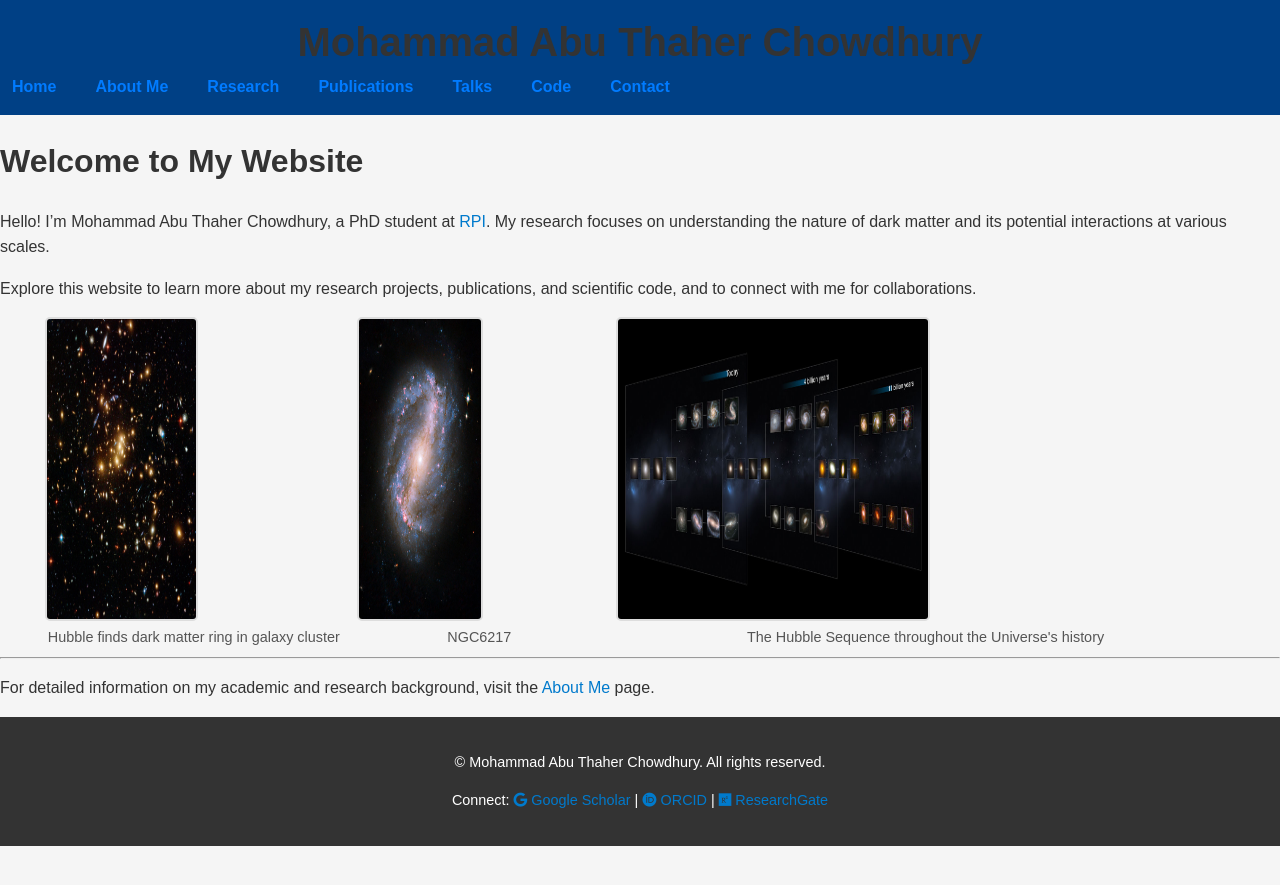
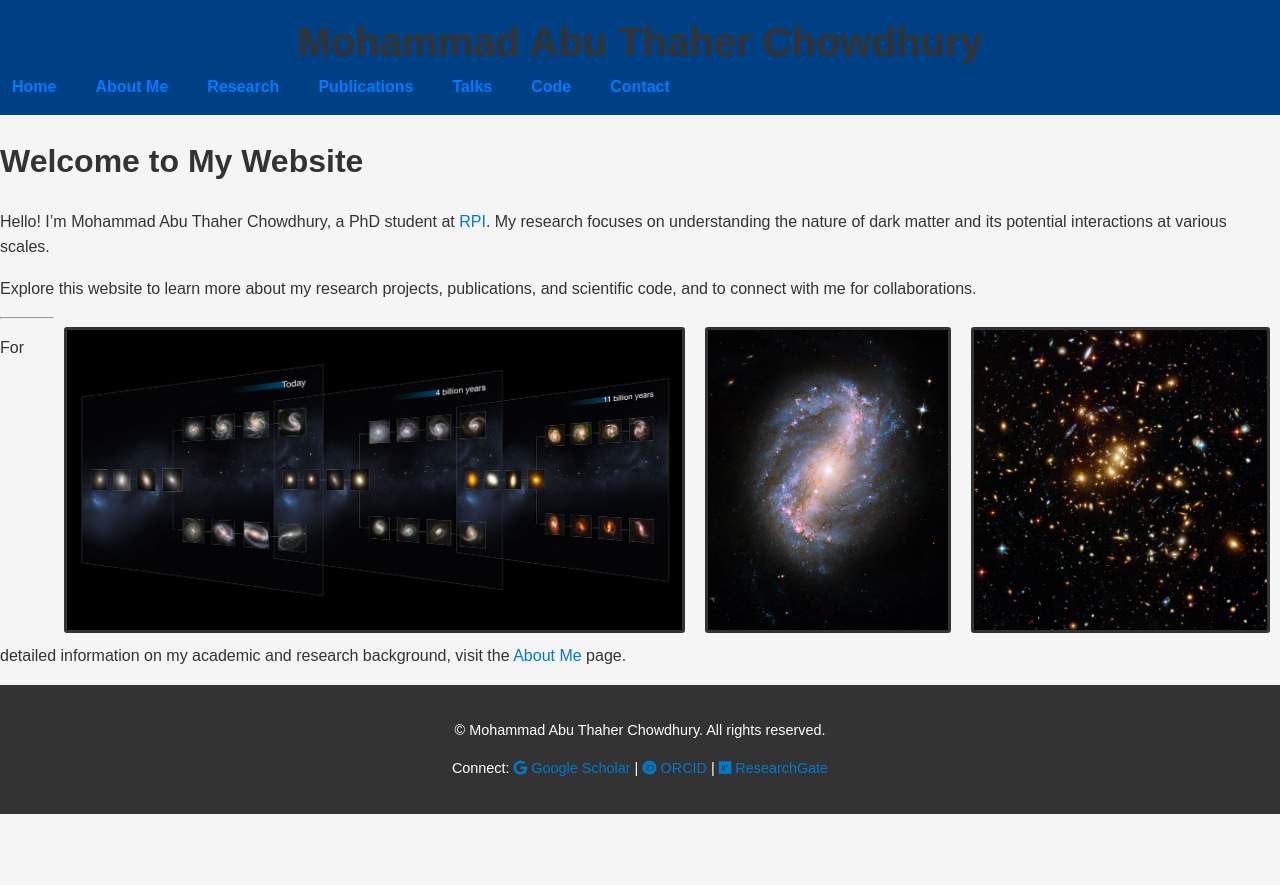
Before and after one commit to matc-thaher/website, a Jekyll site: the page built from index.md, in a window 1280 px wide. Shown: the top 885 px of the page. Built offline with Jekyll 4.4.1, drawn with Linux system fonts in a browser that asks for light colours.

Commit message:
Update index.md

```diff
--- a/index.md
+++ b/index.md
@@ -10,21 +10,9 @@ Hello! I’m Mohammad Abu Thaher Chowdhury, a PhD student at [RPI](https://www.r
 
 Explore this website to learn more about my research projects, publications, and scientific code, and to connect with me for collaborations.
 
-<div class="image-gallery">
-    <figure>
-        <img src="/assets/Images/DM_ring_galxycluster.jpg" alt="Description of image 1">
-        <figcaption>Hubble finds dark matter ring in galaxy cluster</figcaption>
-    </figure>
-    <figure>
-        <img src="/assets/Images/NGC6217.jpg" alt="Description of image 2">
-        <figcaption>NGC6217</figcaption>
-    </figure>
-    <figure>
-        <img src="/assets/Images/heic1315a.jpg" alt="Description of image 3">
-        <figcaption>The Hubble Sequence throughout the Universe's history</figcaption>
-    </figure>
-</div>
-
+![Alt text](/assets/Images/DM_ring_galxycluster.jpg){: .custom-image2}
+![Alt text](/assets/Images/NGC6217.jpg){: .custom-image2}
+![Alt text](/assets/Images/heic1315a.jpg){: .custom-image2}
 
 
 ---
```
